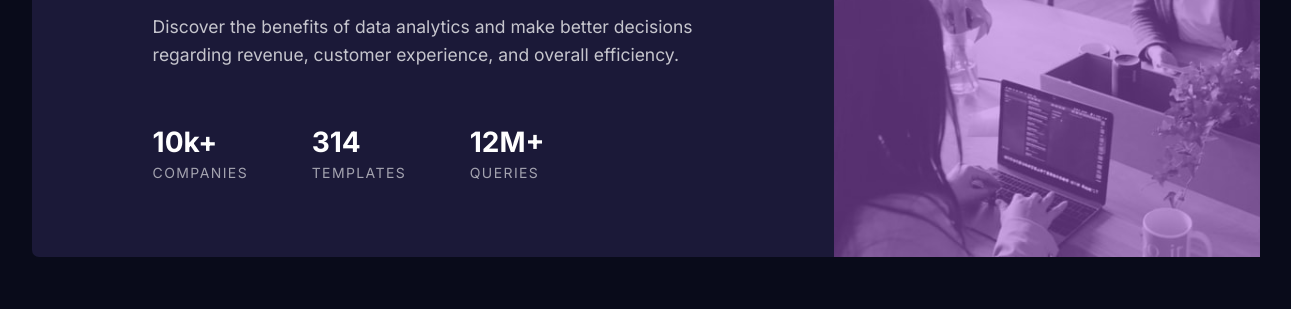
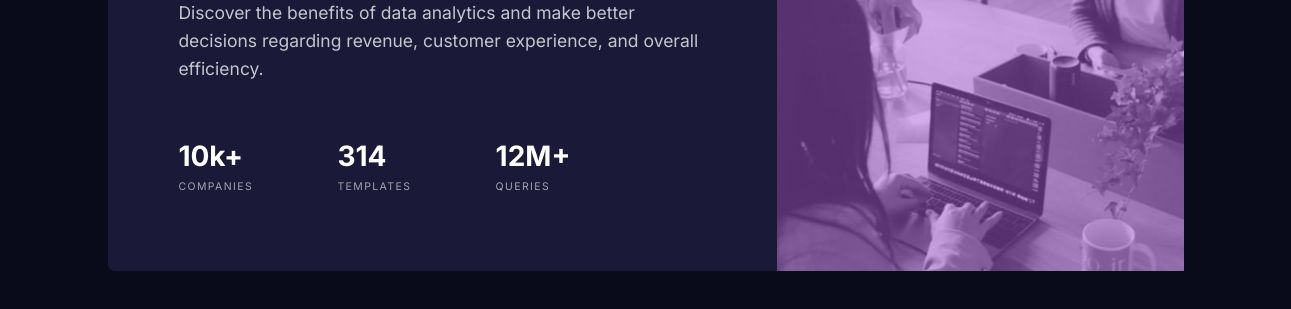
Before and after one commit to JonKohJJ/stats-preview-card-component, a plain HTML site: page index.html in a window 1536 px wide. Shown: the part 369-678 px from the top of the page, without its empty margins (122-1413 px from the left). Drawn offline with nearby package versions, Linux system fonts and the light colour scheme.

Commit message:
update css

```diff
--- a/sass/_fonts.scss
+++ b/sass/_fonts.scss
@@ -35,7 +35,7 @@ span{
 }
 
 
-@media (min-width: 1439px){
+@media (min-width: 1024px){
     h1{
         font-size: 3rem;
     }
--- a/sass/_view_desktop.scss
+++ b/sass/_view_desktop.scss
@@ -1,7 +1,7 @@
-@media (min-width: 1440px){
+@media (min-width: 1024px){
 
     .card-container{
-        width: 80%;
+        width: 70%;
 
         display: flex;
         flex-direction: row-reverse;
@@ -60,7 +60,7 @@
         }
 
         & p{
-            font-size: 1rem;
+            font-size: .75rem;
         }
     }
 }
--- a/sass/_view_tablet.scss
+++ b/sass/_view_tablet.scss
@@ -1,4 +1,4 @@
-@media (min-width: 639px) and (max-width: 1439px){
+@media (min-width: 639px) and (max-width: 1023px){
 
     .card-container{
         max-width: 40rem;
```
Also changed, not shown: css/main.css, 1 other file.
